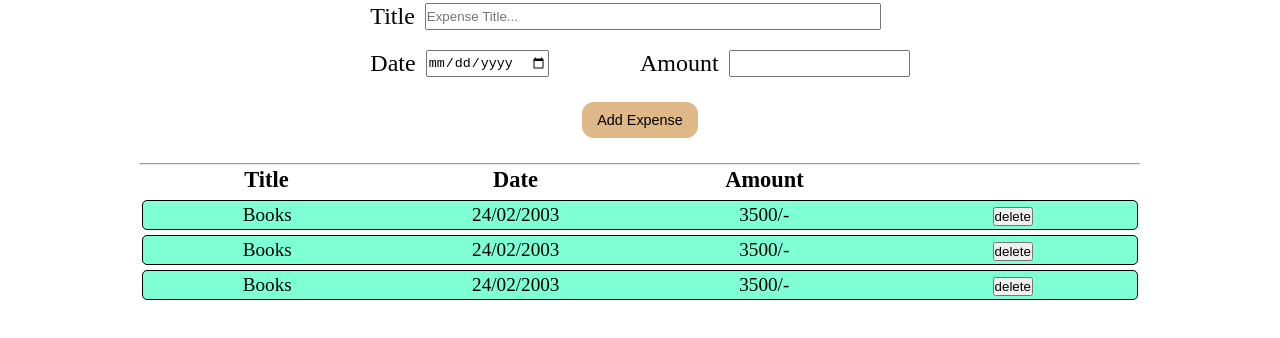
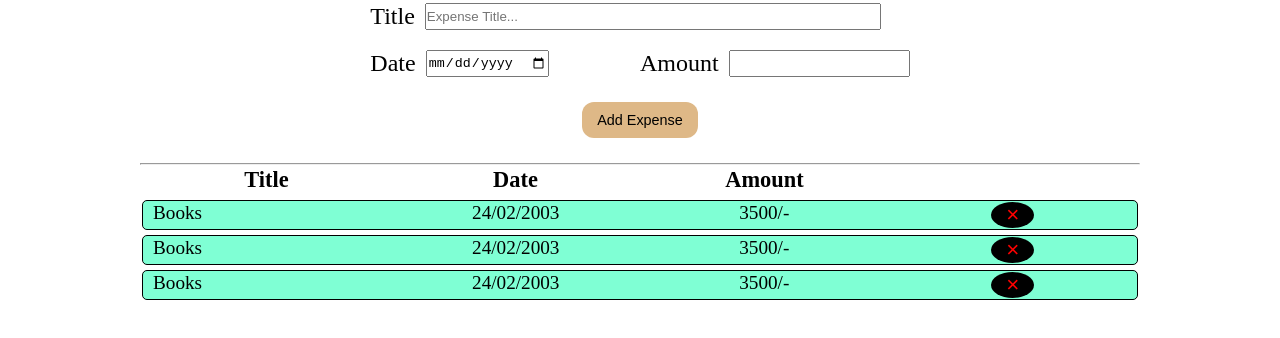
Before and after one commit to Jimish18/Expense_Tracker, a plain HTML site: page index.html in a window 1280 px wide. Shown: the part 62-400 px from the top of the page. Drawn offline with Linux system fonts and the light colour scheme.

Commit message:
done with data table

```diff
--- a/index.html
+++ b/index.html
@@ -52,24 +52,24 @@
                     </thead>
                     <tbody>
                         <tr>
-                            <td>Books</td>
+                            <td class="title-td">Books</td>
                             <td>24/02/2003</td>
                             <td>3500/-</td>
-                            <td><button>delete</button></td>
+                            <td><button>&times;</button></td>
                         </tr>
 
                         <tr>
-                            <td>Books</td>
+                            <td class="title-td">Books</td>
                             <td>24/02/2003</td>
                             <td>3500/-</td>
-                            <td><button>delete</button></td>
+                            <td><button>&times;</button></td>
                         </tr>
 
                         <tr>
-                            <td>Books</td>
+                            <td class="title-td">Books</td>
                             <td>24/02/2003</td>
                             <td>3500/-</td>
-                            <td><button>delete</button></td>
+                            <td><button>&times;</button></td>
                         </tr>
 
                     </tr>
--- a/style.css
+++ b/style.css
@@ -113,3 +113,24 @@ tbody tr
     border: 1px solid #000;
     border-radius: 5px;
 }
+
+td button
+{
+    font-size: 1.4rem;
+    color: red;
+    background: black;
+    border: 0px solid #000;
+    border-radius: 100%;
+    padding: 0px 15px;
+}
+
+.title-td
+{
+    text-align: start;
+    padding-left: 10px;
+}
+
+button:hover
+{
+    cursor: pointer;
+}
```
